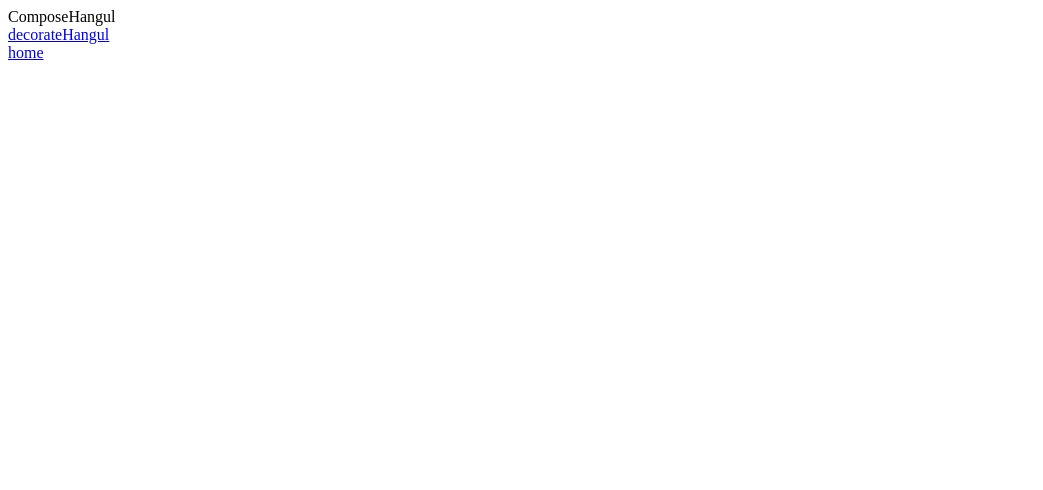
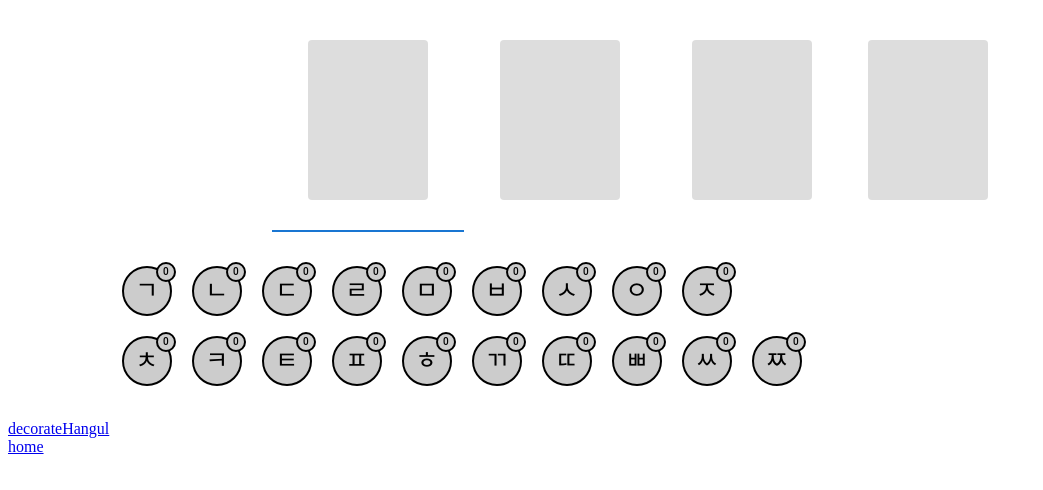
Before and after one commit to movingyun/masterpiece, a React (Create React App) app in the folder frontend/: page /composehangul in a window 1280 px wide. Shown: the top 490 px of the page, without its empty margins (0-1043 px from the left). Built offline with nearby package versions, Linux system fonts and the light colour scheme.

Commit message:
feat: 조성중성종성 입력틀 제작 박민호HangulMakerHook/Slice/Store.tsx HangulMaker_/FML/Input.tsx ComposeHangul.tsx

```diff
--- a/frontend/package.json
+++ b/frontend/package.json
@@ -3,6 +3,10 @@
   "version": "0.1.0",
   "private": true,
   "dependencies": {
+    "@emotion/react": "^11.10.4",
+    "@emotion/styled": "^11.10.4",
+    "@mui/icons-material": "^5.10.3",
+    "@mui/material": "^5.10.5",
     "@reduxjs/toolkit": "^1.8.5",
     "@testing-library/jest-dom": "^5.16.5",
     "@testing-library/react": "^13.4.0",
--- /dev/null
+++ b/frontend/src/_hook/HangulMakerHook.tsx
@@ -0,0 +1,7 @@
+import React from "react";
+import { useDispatch, useSelector } from 'react-redux'
+import type { TypedUseSelectorHook } from 'react-redux'
+import type { TabState, TabDispatch } from '../_store/HangulMakerStore'
+
+export const useTabDispatch: () => TabDispatch = useDispatch;
+export const useTabSelector: TypedUseSelectorHook<TabState> = useSelector;
--- /dev/null
+++ b/frontend/src/_slice/HangulMakerSlice.tsx
@@ -0,0 +1,16 @@
+import React from "react";
+import { createSlice } from '@reduxjs/toolkit';
+
+const selectSlice = createSlice({
+  name: 'selectSlice',	// key
+  initialState:{value:0},	// 초기값
+  reducers:{
+    change:(state, action) =>{
+      state.value = action.payload; // action에 값이 들어오면 자동으로 payload에 할당됨
+    }
+  }
+});
+
+export const { change } = selectSlice.actions;
+
+export default selectSlice.reducer;
--- /dev/null
+++ b/frontend/src/_store/HangulMakerStore.tsx
@@ -0,0 +1,12 @@
+import React from "react";
+import { configureStore } from '@reduxjs/toolkit';
+import selectReducer from '../_slice/HangulMakerSlice';
+
+const store = configureStore({
+  reducer:{
+    select:selectReducer // select 이름으로 selectSlice의 reducers들이 하나의 reduce로 묶임
+  }
+});
+export type TabState = ReturnType<typeof store.getState>;
+export type TabDispatch = typeof store.dispatch;
+export default store;
--- a/frontend/src/commons/HangulMaker.tsx
+++ /dev/null
@@ -1,5 +0,0 @@
-import React from "react";
-
-export default function HangulMaker(){
-
-}
--- /dev/null
+++ b/frontend/src/commons/HangulMaker/HangulMaker.tsx
@@ -0,0 +1,12 @@
+import React from "react";
+import { Provider } from 'react-redux';
+import hangulMakerStore from '../../_store/HangulMakerStore';
+import HangulMakerFML from "./HangulMakerFML";
+
+export default function HangulMaker(){
+  return (
+    <Provider store={hangulMakerStore}>
+      <HangulMakerFML/>
+    </Provider>
+  );
+}
--- /dev/null
+++ b/frontend/src/commons/HangulMaker/HangulMakerFML.tsx
@@ -0,0 +1,80 @@
+import React from "react";
+import { Grid, Tab, Tabs, Typography, Box, Button, Container } from "@mui/material";
+import { useTabDispatch } from '../../_hook/HangulMakerHook';
+import { change } from '../../_slice/HangulMakerSlice';
+import HangulMakerInput from "./HangulMakerInput";
+
+interface TabPanelProps {
+  children: React.ReactNode;
+  index: number;
+  value: number;
+}
+
+function TabPanel(props: TabPanelProps) {
+  const { children, value, index} = props;
+
+  return (
+    <div
+      role="tabpanel"
+      hidden={value !== index}
+      id={`simple-tabpanel-${index}`}
+      aria-labelledby={`simple-tab-${index}`}
+    >
+      {value === index && (
+        <Box sx={{ p: 3 }}>
+          <Typography>{children}</Typography>
+        </Box>
+      )}
+    </div>
+  );
+}
+
+function a11yProps(index: number) {
+  return {
+    id: `simple-tab-${index}`,
+    'aria-controls': `simple-tabpanel-${index}`,
+  };
+}
+
+export default function HangulMakerFML(){
+  // 초중종 버튼 단위길이
+  const unit = 40;
+  // 초중종 버튼 가로
+  const width = unit*3;
+  // 초중종 버튼 세로
+  const height = unit*4;
+
+  // tab Value
+  const [value, setValue] = React.useState(0);
+
+  // tab 누를때 select 값 변경
+  const dispatch = useTabDispatch();
+  const handleChange = (event: React.SyntheticEvent, newValue: number) => {
+    dispatch(change(newValue));
+    setValue(newValue);
+  };
+
+  return (
+    <Container>
+        <Box sx={{ width: '100%' }}>
+        <Grid container direction="row" justifyContent="center" alignItems="center">
+          <Tabs value={value} onChange={handleChange} aria-label="basic tabs example">
+            <Tab label={<Button sx={{width: {width}, height:{height}}} style={{position:"relative", margin:unit/2, backgroundColor:"#DDDDDD"}}/>} id={a11yProps(0).id} aria-controls={a11yProps(0)["aria-controls"]} />
+            <Tab label={<Button sx={{width: {width}, height:{height}}} style={{position:"relative", margin:unit/2, backgroundColor:"#DDDDDD"}}/>} id={a11yProps(1).id} aria-controls={a11yProps(1)["aria-controls"]} />
+            <Tab label={<Button sx={{width: {width}, height:{height}}} style={{position:"relative", margin:unit/2, backgroundColor:"#DDDDDD"}}/>} id={a11yProps(2).id} aria-controls={a11yProps(2)["aria-controls"]} />
+          </Tabs>
+          <Button sx={{width: {width}, height:{height}}} style={{position:"relative", margin:unit/2, backgroundColor:"#DDDDDD"}}/>
+        </Grid>
+        <TabPanel value={value} index={0}>
+          <HangulMakerInput/>
+        </TabPanel>
+        <TabPanel value={value} index={1}>
+          <HangulMakerInput/>
+        </TabPanel>
+        <TabPanel value={value} index={2}>
+          <HangulMakerInput/>
+        </TabPanel>
+      </Box>
+    </Container>
+  );
+}
--- /dev/null
+++ b/frontend/src/commons/HangulMaker/HangulMakerInput.tsx
@@ -0,0 +1,77 @@
+import React from "react";
+import { Button, Container } from "@mui/material";
+import { useTabSelector } from '../../_hook/HangulMakerHook';
+
+export default function HangulMakerInput(){
+  // 자모음 크기단위
+  const unit = 10;
+  // 초성중성종성 선택 (redux로 구현해야함)
+  enum FML{FIRST, MIDDLE, LAST};
+  let select:FML = FML.FIRST;
+  select = useTabSelector(state => state.select.value);
+  // 초성중성종성 리스트(redux로 구현해야함)
+  const letterList:string[][] = [
+    ['ㄱ','ㄴ','ㄷ','ㄹ','ㅁ','ㅂ','ㅅ','ㅇ','ㅈ','ㅊ','ㅋ','ㅌ','ㅍ','ㅎ','ㄲ','ㄸ','ㅃ','ㅆ','ㅉ'],
+    ['ㅏ','ㅑ','ㅓ','ㅕ','ㅗ','ㅛ','ㅜ','ㅠ','ㅡ','ㅣ','ㅐ','ㅒ','ㅔ','ㅖ','ㅢ','ㅚ','ㅘ','ㅙ','ㅟ','ㅝ','ㅞ'],
+    ['ㄱ','ㄴ','ㄷ','ㄹ','ㅁ','ㅂ','ㅅ','ㅇ','ㅈ','ㅊ','ㅋ','ㅌ','ㅍ','ㅎ','ㄲ','ㅆ','ㄳ','ㄵ','ㄶ','ㄺ','ㄻ','ㄼ','ㄽ','ㄾ','ㄿ','ㅀ','ㅄ']
+  ];
+  // 초중종성 선택
+  return(
+    <Container>
+      {letterList[select].map((letter:string, index:Number)=>{
+        // 현재 letter 보유수
+        // const count:Number = letterCountList[index];
+        const count:Number=0;
+
+        // letter Color (각 자모음 별 보유수, color 필요)
+        // const color:string = (count>0) ? "letterColorList[index]" : "#AAAAAA";
+        const color:string = (count>0) ? "blue" : "#CCCCCC";
+
+        if(index===parseInt((letterList[select].length/2).toString(), 10)){
+          return (<><div/>
+            <Button sx={{minWidth: unit, minHeight: unit, width: unit*5, height:unit*5}} type="button"
+              style={{ margin:"10px", position:"relative",
+              fontSize:unit*2.5,
+              backgroundColor:color, color:"black",
+              borderRadius: "100%",
+              border: "2px solid black"
+            }}>
+              <Button sx={{minWidth: unit, minHeight: unit, width: unit*2, height:unit*2}} type="button"
+              style={{
+                position:"absolute", top:-6, right:-6,
+                fontSize:unit,
+                backgroundColor:color, color:"black",
+                borderRadius: "100%",
+                border: "2px solid black"
+              }}>
+                {count.toString()}
+              </Button>
+              {letter}
+            </Button></>
+          );
+        }
+          return (
+            <Button sx={{minWidth: unit, minHeight: unit, width: unit*5, height:unit*5}} type="button"
+              style={{ margin:"10px", position:"relative",
+              fontSize:unit*2.5,
+              backgroundColor:color, color:"black",
+              borderRadius: "100%",
+              border: "2px solid black"
+            }}>
+              <Button sx={{minWidth: unit, minHeight: unit, width: unit*2, height:unit*2}} type="button"
+              style={{
+                position:"absolute", top:-6, right:-6,
+                fontSize:unit,
+                backgroundColor:color, color:"black",
+                borderRadius: "100%",
+                border: "2px solid black"
+              }}>
+                {count.toString()}
+              </Button>
+              {letter}
+            </Button>
+          );
+      })}
+    </Container>
+  );
+}
--- a/frontend/src/commons/HangulMakerFML.tsx
+++ /dev/null
@@ -1,5 +0,0 @@
-import React from "react";
-
-export default function HangulMakerFML(){
-
-}
--- a/frontend/src/commons/HangulMakerInput.tsx
+++ /dev/null
@@ -1,5 +0,0 @@
-import React from "react";
-
-export default function HangulMakerInput(){
-
-}
--- a/frontend/src/pages/ComposeHangul.tsx
+++ b/frontend/src/pages/ComposeHangul.tsx
@@ -1,10 +1,14 @@
 import React from 'react';
 import { Link } from 'react-router-dom';
+import HangulMaker from '../commons/HangulMaker/HangulMaker';
 
 export default function ComposeHangul() {
+  console.log("abcd");
   return (
     <>
-      <div>ComposeHangul</div>
+      <div>
+        <HangulMaker/>
+      </div>
 
       <div>
         <Link to="/decoratehangul">decorateHangul</Link>
--- a/frontend/src/store/storeTest.tsx
+++ /dev/null
@@ -1 +0,0 @@
-import React from 'react';
```
Also changed, not shown: 1 other file (tests, documents, lock files or other folders).
